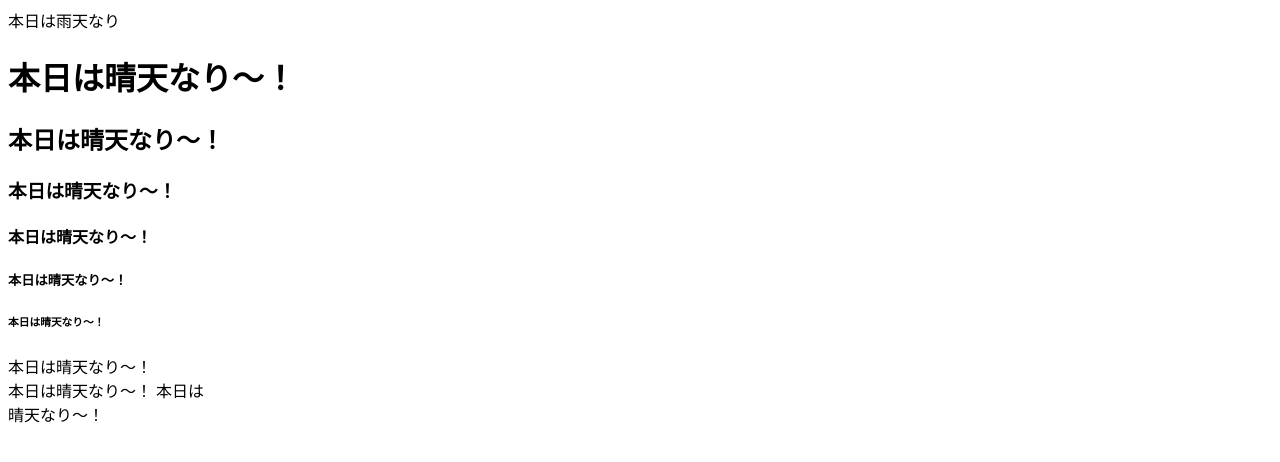
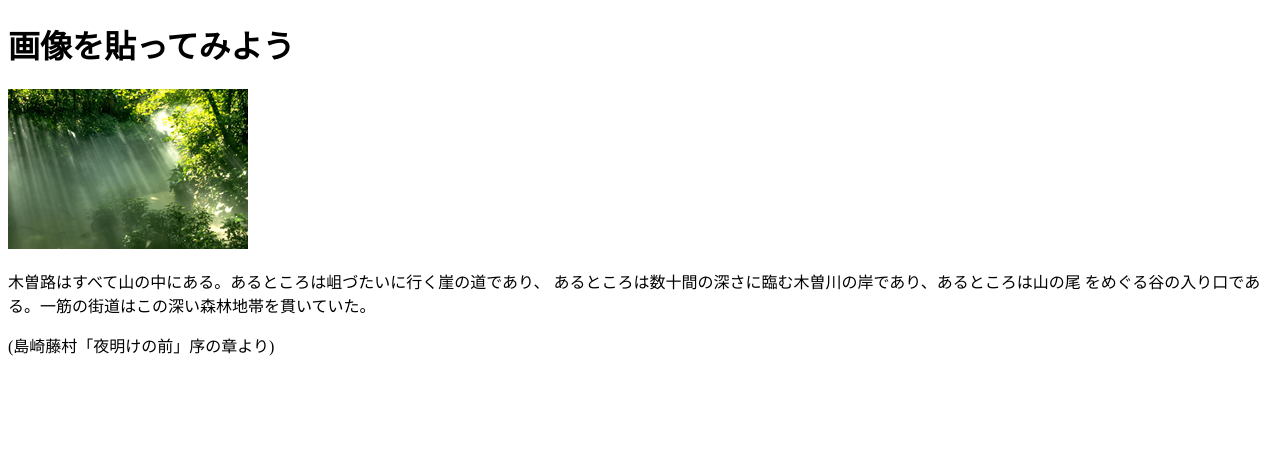
Before and after one commit to n16008/html5.1201, a plain HTML site: page index.html in a window 1280 px wide. Drawn offline with Linux system fonts and the light colour scheme.

Commit message:
confirming

```diff
--- a/index.html
+++ b/index.html
@@ -9,15 +9,17 @@
 <![endif]-->
 	</head>
 	<body>
-	本日は雨天なり
-<h1>本日は晴天なり〜！</h1>
-<h2>本日は晴天なり〜！</h2>
-<h3>本日は晴天なり〜！</h3>
-<h4>本日は晴天なり〜！</h4>
-<h5>本日は晴天なり〜！</h5>
-<h6>本日は晴天なり〜！</h6>
-本日は晴天なり〜！<br>
-本日は晴天なり〜！
-本日は<br>晴天なり〜！
+	<!--本文START-->
+	<div>
+		<h1>画像を貼ってみよう</h1>
+		<img src="image/forest.jpg" alt="森林イメージ" width="240" height="160">
+		<p>
+		木曽路はすべて山の中にある。あるところは岨づたいに行く崖の道であり、
+		あるところは数十間の深さに臨む木曽川の岸であり、あるところは山の尾
+		をめぐる谷の入り口である。一筋の街道はこの深い森林地帯を貫いていた。
+		</p>
+		(島崎藤村「夜明けの前」序の章より)
+  <!--本文END-->
+	</div>
 	</body>
 </html>
```
Also changed, not shown: image/forest.jpg (added).
